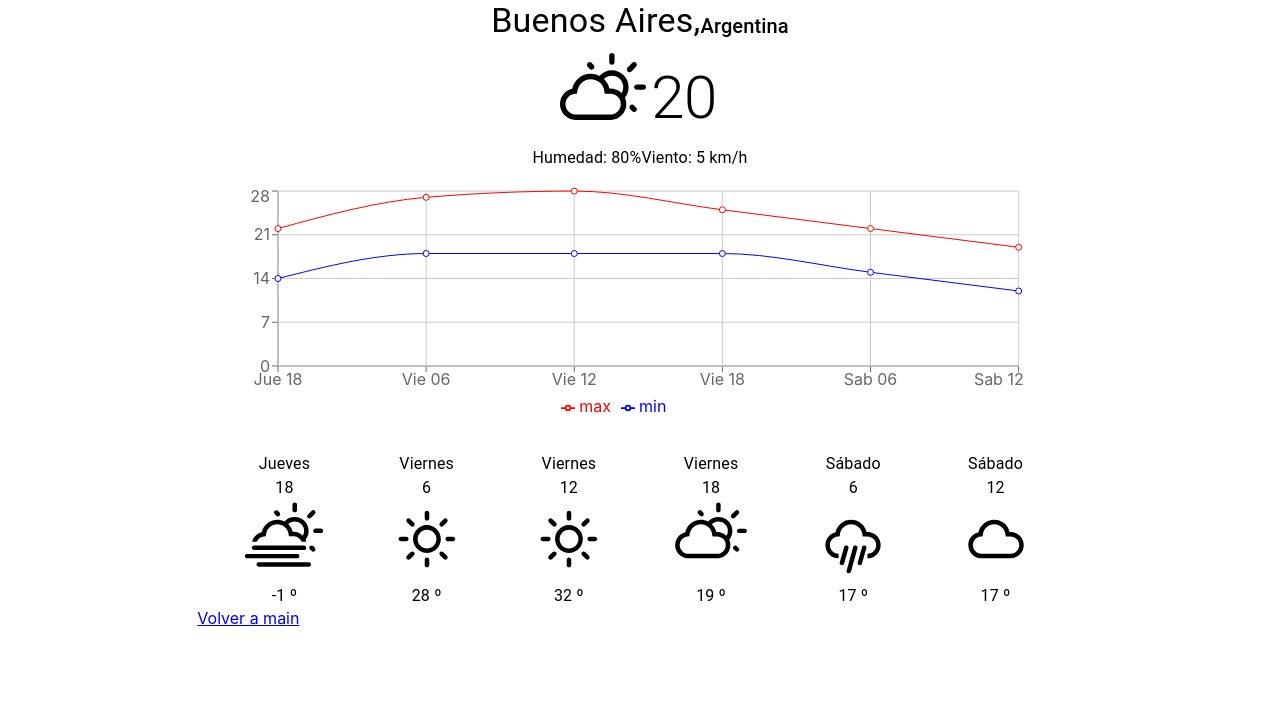
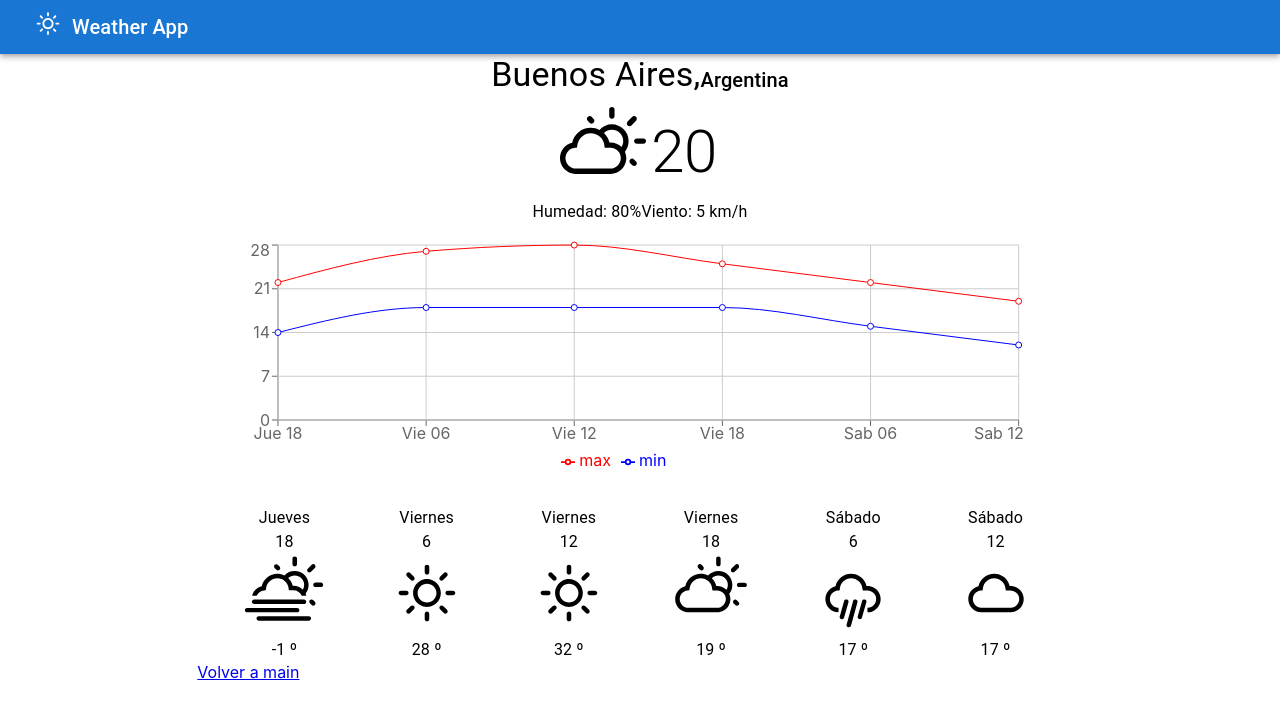
Before and after one commit to Zitle-Nancy/weather, a React (Create React App) app: page /city in a window 1280 px wide. Shown: the top 718 px of the page. Built offline with nearby package versions, Linux system fonts and the light colour scheme.

Commit message:
feat(App): create AppFrame component and we use children react props

```diff
--- a/src/App.css
+++ /dev/null
@@ -1,38 +0,0 @@
-.App {
-  text-align: center;
-}
-
-.App-logo {
-  height: 40vmin;
-  pointer-events: none;
-}
-
-@media (prefers-reduced-motion: no-preference) {
-  .App-logo {
-    animation: App-logo-spin infinite 20s linear;
-  }
-}
-
-.App-header {
-  background-color: #282c34;
-  min-height: 100vh;
-  display: flex;
-  flex-direction: column;
-  align-items: center;
-  justify-content: center;
-  font-size: calc(10px + 2vmin);
-  color: white;
-}
-
-.App-link {
-  color: #61dafb;
-}
-
-@keyframes App-logo-spin {
-  from {
-    transform: rotate(0deg);
-  }
-  to {
-    transform: rotate(360deg);
-  }
-}
--- a/src/App.jsx
+++ b/src/App.jsx
@@ -2,18 +2,14 @@
  * Se crea un alias (Router) con la finalidad de que si deseamos cambiar la forma de enrutar en este caso BrowserRouter se haga solo en esta linea y nuestro alias nos ayude hacer las modificaciones apropiadas.
  */
 import { BrowserRouter, Route, Switch } from "react-router-dom";
-import { Grid } from "@mui/material";
 
 import CityPage from "./pages/CityPage";
 import MainPage from "./pages/MainPage";
 import NotFoundPage from "./pages/NotFoundPage";
 import WelcomePage from "./pages/WelcomePage";
-import "./App.css";
 
 const App = () => {
   return (
-    <Grid container justifyContent="center" direction="row">
-      <Grid item sx={12} sm={11} md={10} lg={8}>
     <BrowserRouter>
       <Switch>
         <Route exact path="/main">
@@ -30,8 +26,6 @@ const App = () => {
         </Route>
       </Switch>
     </BrowserRouter>
-      </Grid>
-    </Grid>
   );
 };
 
--- /dev/null
+++ b/src/components/AppFrame/AppFrame.jsx
@@ -0,0 +1,48 @@
+import React from "react";
+import { IconContext } from "react-icons";
+import { Link as LinkRouter } from "react-router-dom";
+import {
+  AppBar,
+  IconButton,
+  Grid,
+  Link,
+  Toolbar,
+  Typography,
+} from "@mui/material";
+import { WiDaySunny } from "react-icons/wi";
+import PropTypes from "prop-types";
+
+const AppFrame = ({ children }) => {
+  return (
+    <Grid container justifyContent="center">
+      <AppBar position="static">
+        <Toolbar variant="dense">
+          <IconButton color="inherit" arial-label="menu">
+            <Link
+              component={LinkRouter}
+              to="/main"
+              color="inherit"
+              arial-label="menu"
+            >
+              <IconContext.Provider value={{ size: "2rem" }}>
+                <WiDaySunny />
+              </IconContext.Provider>
+            </Link>
+          </IconButton>
+          <Typography variant="h6" color="inherit">
+            Weather App
+          </Typography>
+        </Toolbar>
+      </AppBar>
+      <Grid item xs={12} sm={11} md={10} lg={8}>
+        {children}
+      </Grid>
+    </Grid>
+  );
+};
+
+AppFrame.propTypes = {
+  children: PropTypes.node,
+};
+
+export default AppFrame;
--- /dev/null
+++ b/src/components/AppFrame/index.js
@@ -0,0 +1 @@
+export { default } from "./AppFrame.jsx";
--- a/src/pages/CityPage.jsx
+++ b/src/pages/CityPage.jsx
@@ -7,6 +7,7 @@ import Weather from "./../components/Weather";
 import WeatherDetails from "./../components/WeatherDetails";
 import ForecastChart from "./../components/Forecastchart";
 import Forecast from "./../components/Forecast";
+import AppFrame from "../components/AppFrame/AppFrame";
 
 const CityPage = (props) => {
   const city = "Buenos Aires";
@@ -56,6 +57,7 @@ const CityPage = (props) => {
     },
   ];
   return (
+    <AppFrame>
       <Grid
         container
         spacing={2}
@@ -83,6 +85,7 @@ const CityPage = (props) => {
         </Grid>
         <Link to="/main">Volver a main</Link>
       </Grid>
+    </AppFrame>
   );
 };
 
--- a/src/pages/MainPage.jsx
+++ b/src/pages/MainPage.jsx
@@ -1,7 +1,9 @@
 import React from "react";
 import PropTypes from "prop-types";
 import { useHistory } from "react-router-dom";
+import { Paper } from "@mui/material";
 
+import AppFrame from "../components/AppFrame/AppFrame";
 import CityList from "../components/CityList";
 
 const cities = [
@@ -19,10 +21,11 @@ const MainPage = (props) => {
   };
 
   return (
-    <div>
-      <h2>Lista de ciudades</h2>
-      <CityList cities={cities} onClickCity={onClickHandler} />
-    </div>
+    <AppFrame>
+      <Paper elevation={3}>
+        <CityList cities={cities} onClickCity={onClickHandler} />
+      </Paper>
+    </AppFrame>
   );
 };
 
```
Also changed, not shown: 2 other files (tests, documents, lock files or other folders). Lines whose indentation alone changed are shown as unchanged.
